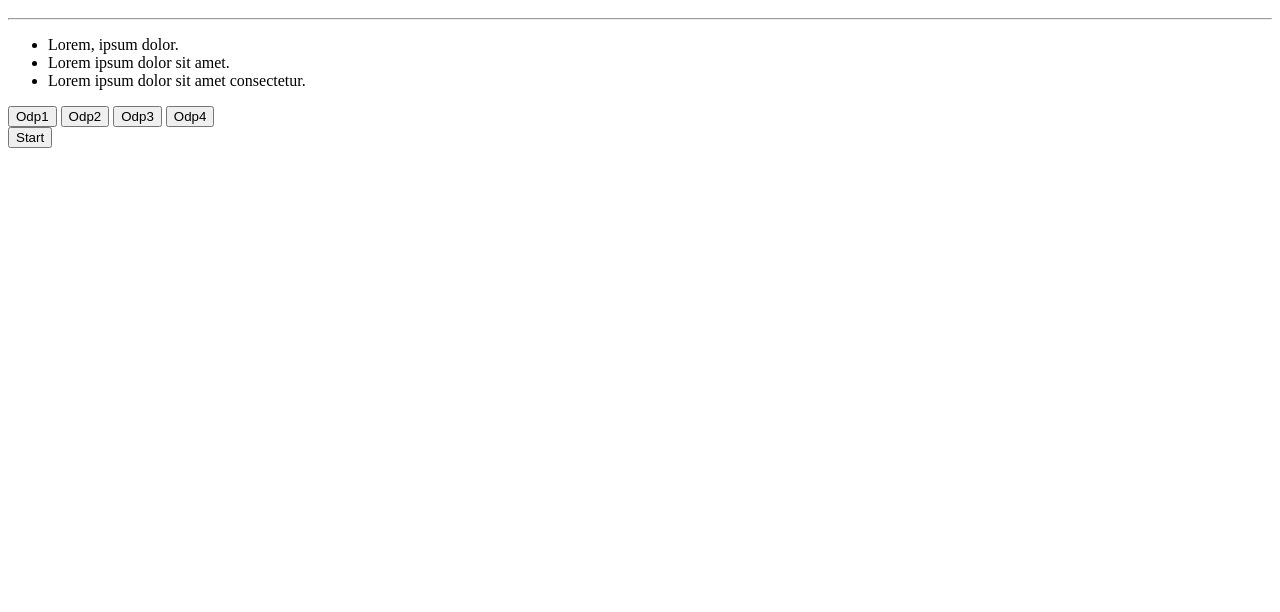
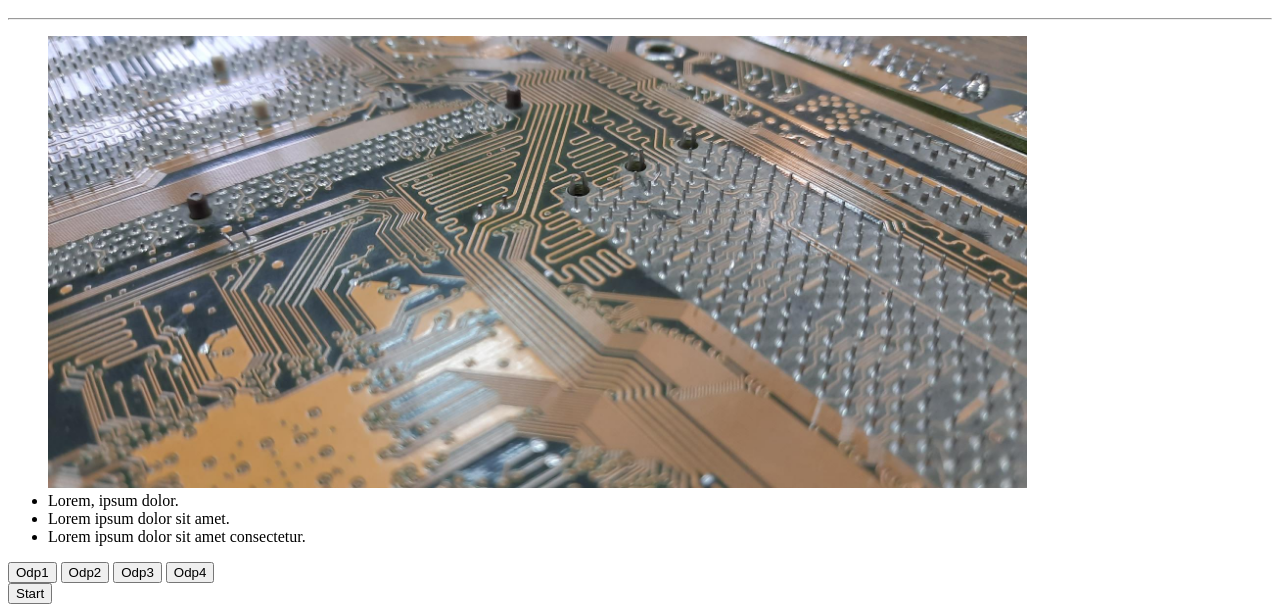
Before and after one commit to The-Scripts/Quiz-about-network, a plain HTML site: page index.html in a window 1280 px wide. Shown: the part 201-813 px from the top of the page. Drawn offline with Linux system fonts and the light colour scheme.

Commit message:
added the mandatory image
I AM IN SERIOUS PAIN WHYYYYYYYYY

```diff
--- a/index.html
+++ b/index.html
@@ -36,7 +36,10 @@
 
       <h1 id="header">Zasady</h1>
       <hr />
+
+
       <ul>
+        <img src="img/plyta.png" class="img1" width="80%">
         <li>Lorem, ipsum dolor.</li>
         <li>Lorem ipsum dolor sit amet.</li>
         <li>Lorem ipsum dolor sit amet consectetur.</li>
--- a/js/script.js
+++ b/js/script.js
@@ -27,6 +27,7 @@ function prevAndNext() {
 // Removing prev button
 function checkPrevBtn() {
   if (questNumb >= 1) {
+
     prevBtn.removeAttribute("disabled");
     prevBtn.style.display = "block";
   }
```
Also changed, not shown: img/plyta.png (added).
